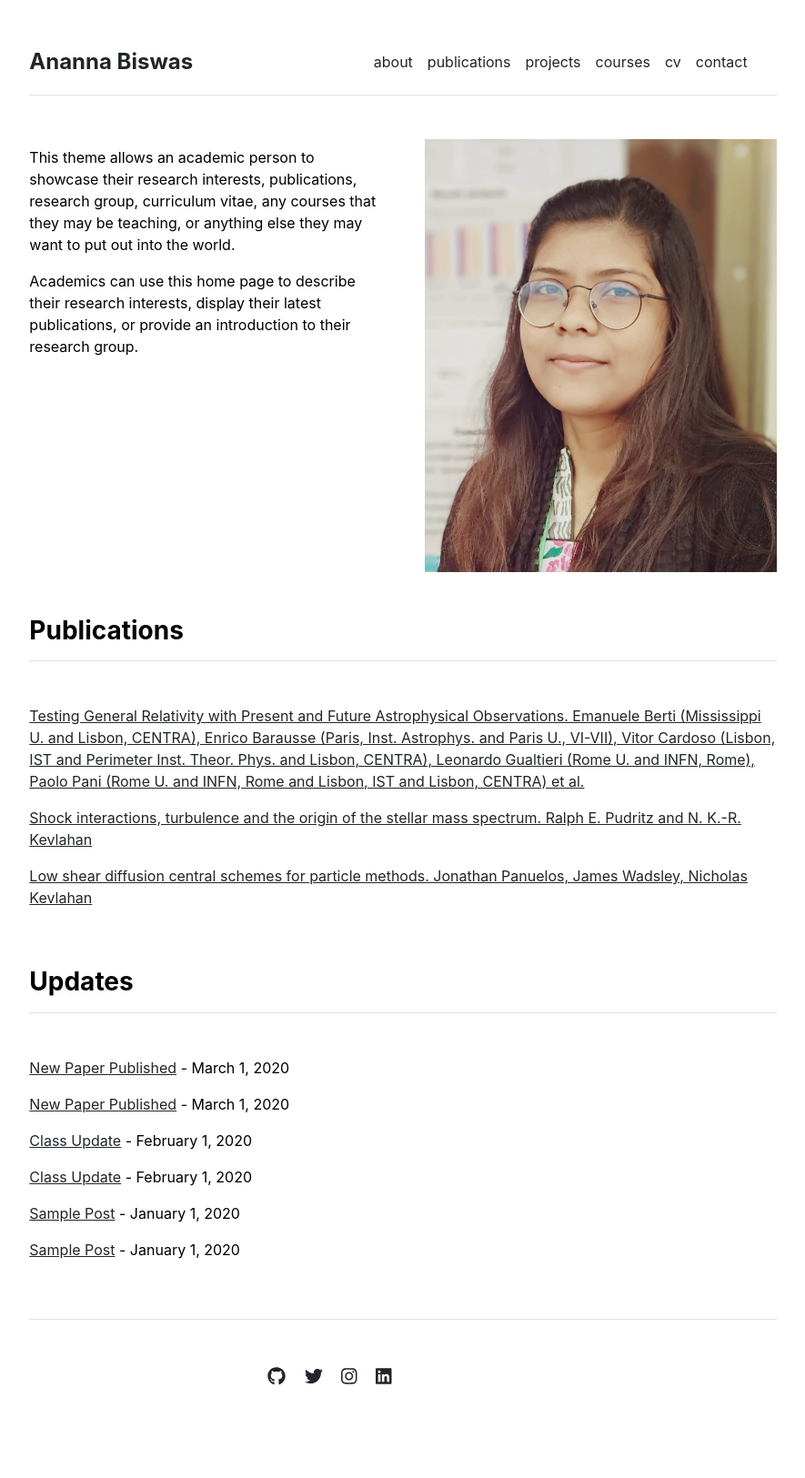
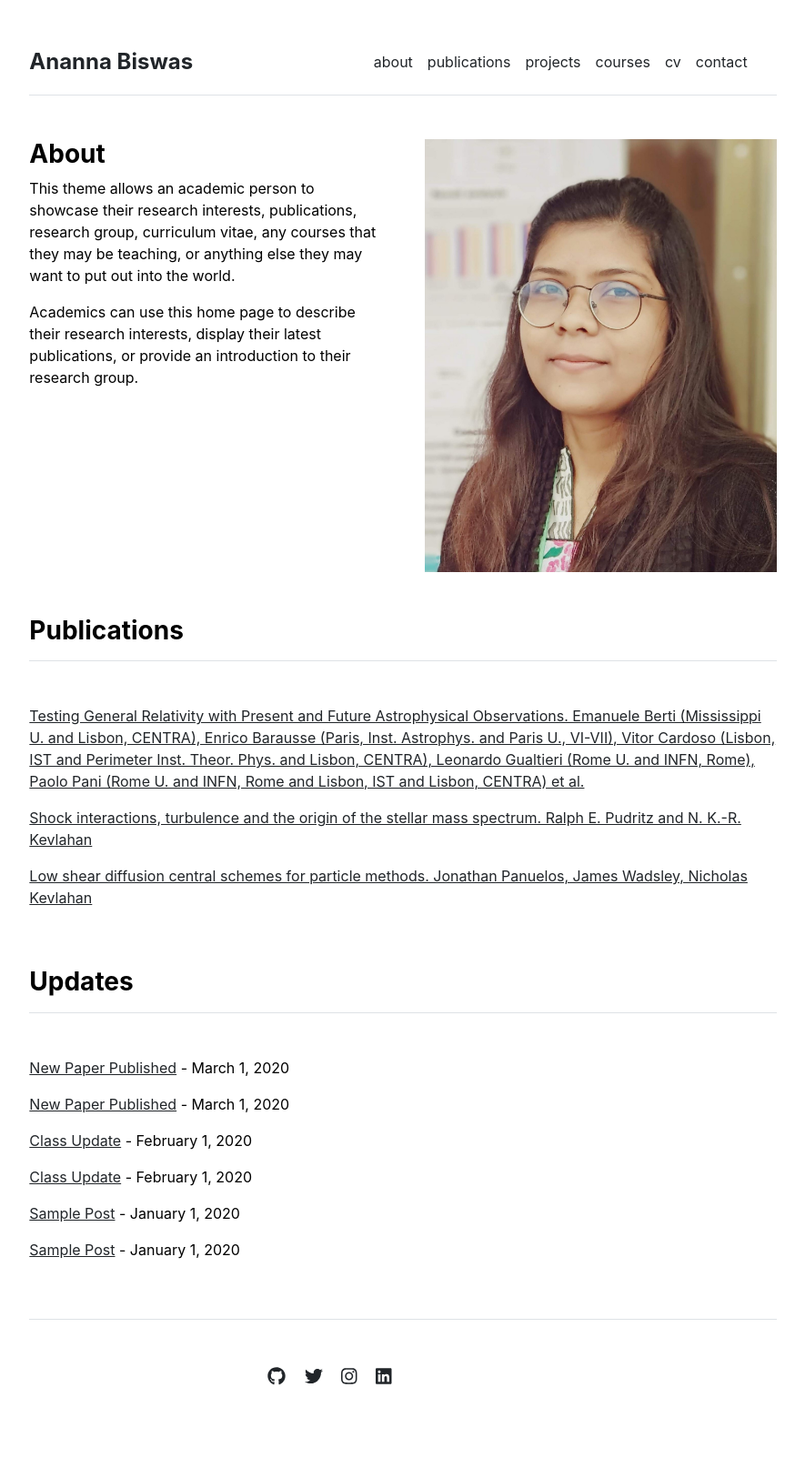
Before and after one commit to Anannabiswas/anannabiswas.github.io, a Jekyll site: the page built from index.md, in a window 1280 px wide. Shown: the whole page at 91% size, without its empty margins (197-1082 px from the left). Built offline with Jekyll 4.4.1, drawn with Linux system fonts in a browser that asks for light colours.

Commit message:
Update home.html

```diff
--- a/_layouts/home.html
+++ b/_layouts/home.html
@@ -4,7 +4,7 @@ layout: default
 
 <div class="row g-5 mb-5">
   <div class="col-md-6">
-    <h3 class="fw-bold"></h3>
+    <h3 class="fw-bold">About</h3>
     {{ content }}
   </div>
   <div class="col-md-6">
```
